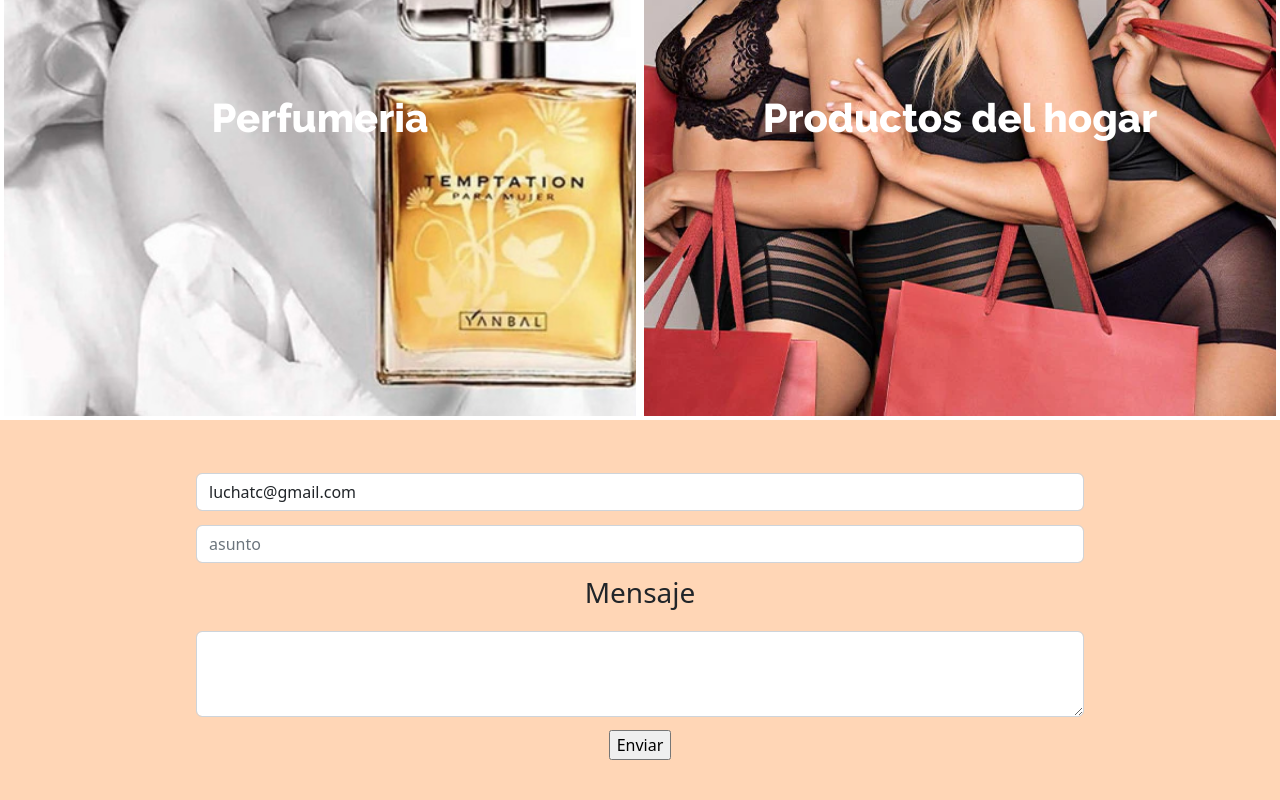
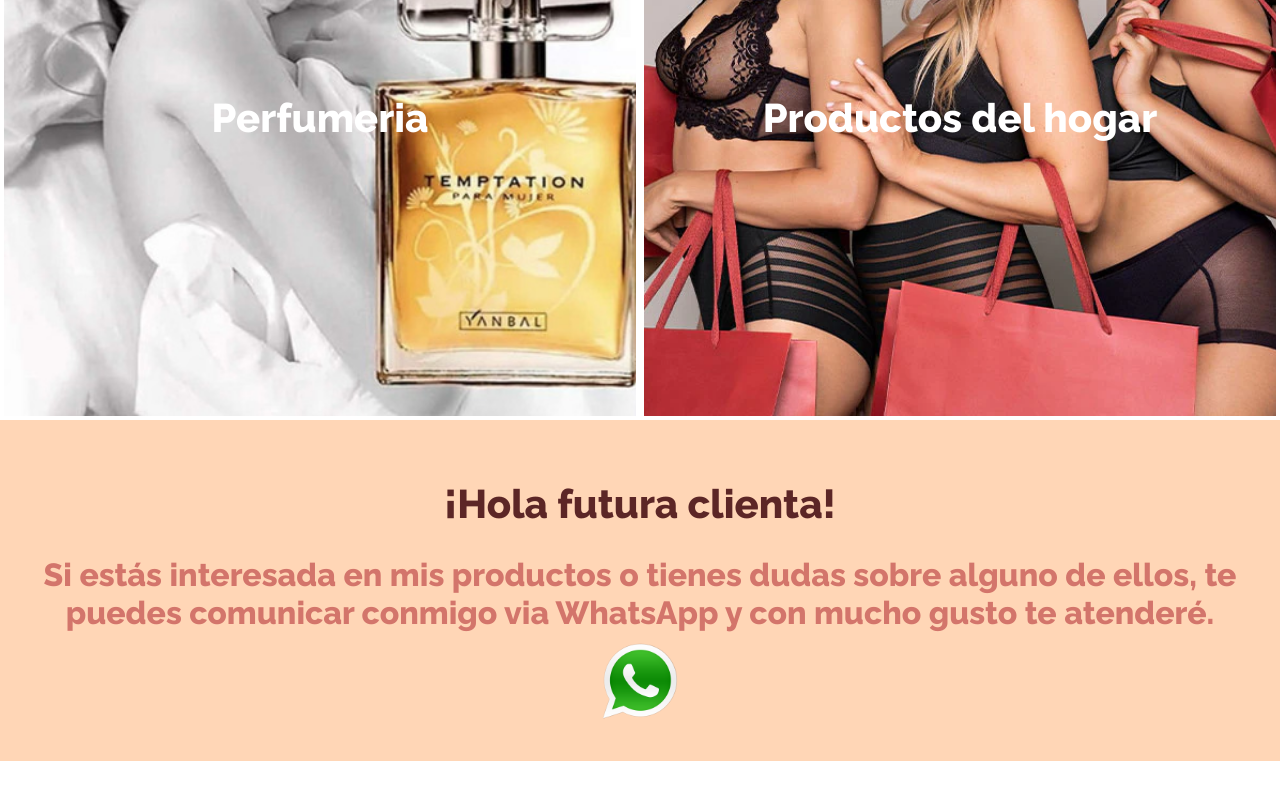
Before and after one commit to Kintsugi-KENNY/P-gina-de-Luchatc, a plain HTML site: page index.html in a window 1280 px wide. Shown: the part 1797-2597 px from the top of the page. After the commit the page ends 2558 px from the top, so only its background shows below. Drawn offline with nearby package versions, Linux system fonts and the light colour scheme.

Commit message:
agregando whatsapp

```diff
--- a/index.html
+++ b/index.html
@@ -91,32 +91,12 @@
         </div>
 <div class="contenedor-inferior" >
 
-    <div class="formulario">
-        <form>
-            <div class="form-row">
-                <div class="col">
-                    <input type="text" class="form-control" id="correo" value="luchatc@gmail.com">
-                </div>
-
-                <div class="col">
-                    <input type="text" class="form-control" id="asunto" placeholder="asunto">
-                </div>
-            </div>
-
-            <div class="form-group">
-                <label for="exampleFormControlTextarea1">
-                    <h3>Mensaje</h3>
-                </label>
-                <textarea class="form-control" id="mensaje" rows="3"></textarea>
-                <input type="button" onclick="enviar ()" value="Enviar">
-
-            </div>
-        </form>
-        </form>
-
+    <div class="contactame">
+        <h1 class="saludo" >¡Hola futura clienta!</h1>
+       <h2>Si estás interesada en mis productos o tienes dudas sobre alguno de ellos,
+        te puedes comunicar conmigo via WhatsApp y con mucho gusto te atenderé.</h2>
+        <a href="https://walink.co/9c487d"><img class="logo-wapp" src="fotos/logo-wapp.png" alt=""></a>
     </div>
-
-<script src="index.js" ></script>
 
 </body>
 
--- a/ropa.css
+++ b/ropa.css
@@ -27,7 +27,7 @@
    background-color: #B74242;
     height: 130px;
     color: white;
-    margin-bottom: 10px;
+    margin-bottom: 20px;
 }
 
 .text-inicio {
--- a/styles.css
+++ b/styles.css
@@ -14,7 +14,7 @@
 h1,
 h2 {
     font-family: 'Raleway', sans-serif;
-
+color:#D3756B;
 }
 
 h1 {
@@ -116,30 +116,17 @@ h1 {
     margin-top: 30px;
 }
 
+/* Footer */
+
 .contenedor-inferior {
 background-color: #FFD6B6;
 padding: 40px;
-}
-.formulario {
-    margin: auto 13%;
-    text-align: center;
+text-align: center;
 }
 
-.form-control {
-    margin: 1.5% auto;
+.saludo{
+    color: #5C2626;
 }
-
-.links {
-    margin-top: 8%;
+.logo-wapp{
+    width: 80px;
 }
-
-.footer-link {
-    color: #1C315E;
-    text-decoration: none;
-    margin: 2% 1%;
-    font-size: 1.2rem;
-}
-
-.footer-link:hover {
-    color: #88A47C;
-}
```
Also changed, not shown: cosmeticos.html (+5 -5 lines), piel.html (+1 -1 lines), fotos/logo-wapp.png (added).
